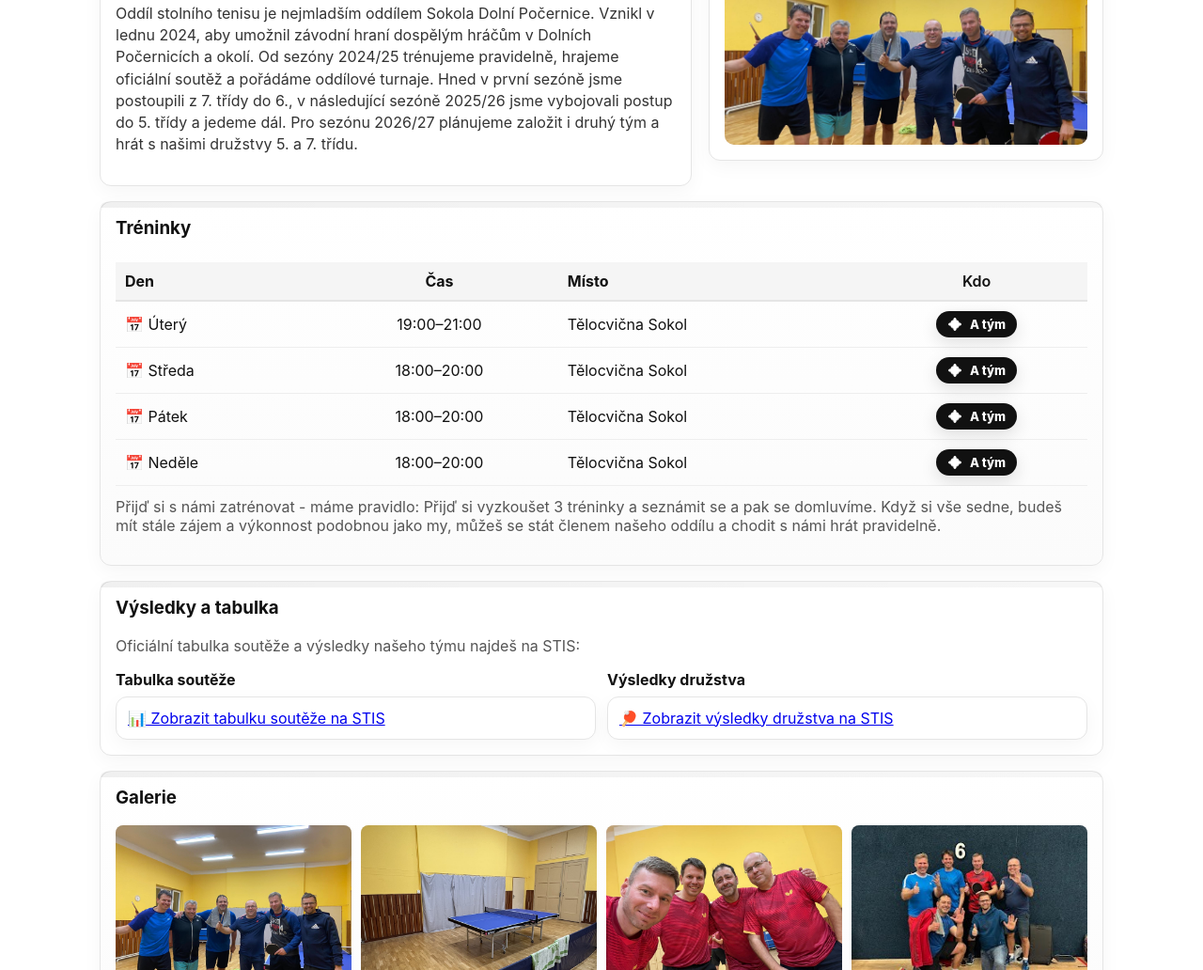
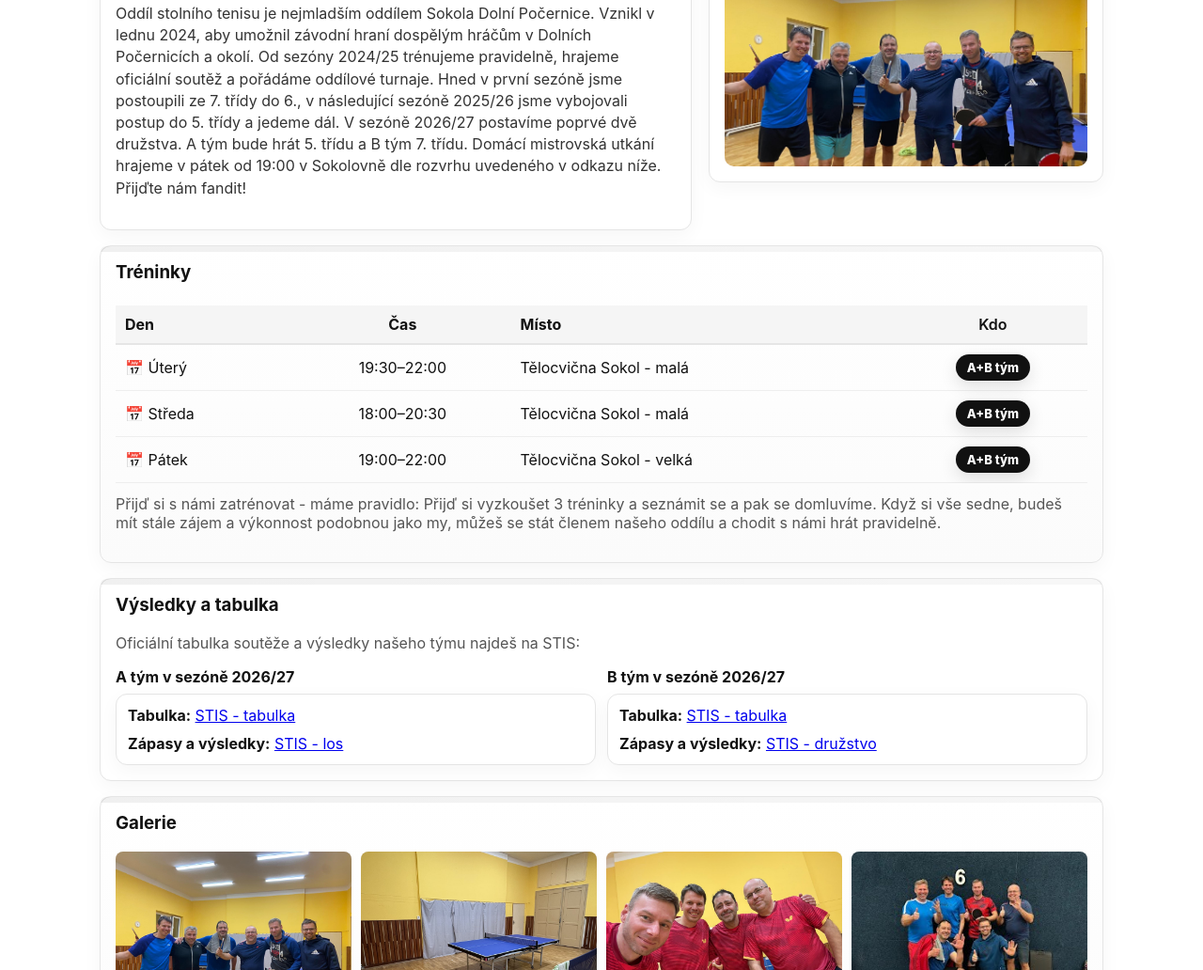
Before and after one commit to danecekj/Pinec, a plain HTML site: page index.html in a window 1280 px wide. Shown: the part 266-1298 px from the top of the page at 94% size. Drawn offline with Linux system fonts and the light colour scheme.

Commit message:
Add files via upload

```diff
--- a/index.html
+++ b/index.html
@@ -186,7 +186,7 @@
           <div class="card">
             <h1>O nás</h1>
             <p class="hero-lead">Klub pro dospělé hráče z Dolních Počernic — tréninky, liga a oddílové turnaje. Přidej se k nám, jestli chceš zlepšit svoji hru.</p>
-            <p class="hero-sub muted">Oddíl stolního tenisu je nejmladším oddílem Sokola Dolní Počernice. Vznikl v lednu 2024, aby umožnil závodní hraní dospělým hráčům v Dolních Počernicích a okolí. Od sezóny 2024/25 trénujeme pravidelně, hrajeme oficiální soutěž a pořádáme oddílové turnaje. Hned v první sezóně jsme postoupili z 7. třídy do 6., v následující sezóně 2025/26 jsme vybojovali postup do 5. třídy a jedeme dál. Pro sezónu 2026/27 plánujeme založit i druhý tým a hrát s našimi družstvy 5. a 7. třídu.</p>
+            <p class="hero-sub muted">Oddíl stolního tenisu je nejmladším oddílem Sokola Dolní Počernice. Vznikl v lednu 2024, aby umožnil závodní hraní dospělým hráčům v Dolních Počernicích a okolí. Od sezóny 2024/25 trénujeme pravidelně, hrajeme oficiální soutěž a pořádáme oddílové turnaje. Hned v první sezóně jsme postoupili ze 7. třídy do 6., v následující sezóně 2025/26 jsme vybojovali postup do 5. třídy a jedeme dál. V sezóně 2026/27 postavíme poprvé dvě družstva. A tým bude hrát 5. třídu a B tým 7. třídu. Domácí mistrovská utkání hrajeme v pátek od 19:00 v Sokolovně dle rozvrhu uvedeného v odkazu níže. Přijďte nám fandit!</p>
           </div>
 
 
@@ -217,38 +217,29 @@
             <tbody>
               <tr>
                 <td>📅 Úterý</td>
-                <td><span>19:00–21:00</span></td>
-                <td>Tělocvična Sokol</td>
-                <td><span class="team-badge" aria-label="A tým"><svg viewBox="0 0 24 24" fill="none" xmlns="http://www.w3.org/2000/svg" aria-hidden="true"><path d="M12 2a2 2 0 0 0-2 2v1.1a6 6 0 0 0-4.9 4.9H4a2 2 0 1 0 0 4h1.1a6 6 0 0 0 4.9 4.9V20a2 2 0 1 0 4 0v-1.1a6 6 0 0 0 4.9-4.9H20a2 2 0 1 0 0-4h-1.1A6 6 0 0 0 14 5.1V4a2 2 0 0 0-2-2z" stroke="currentColor" stroke-width="0.8" fill="currentColor"/></svg>A tým</span></td>
+                <td><span>19:30–22:00</span></td>
+                <td>Tělocvična Sokol - malá</td>
+                <td><span class="team-badge" aria-label="A+B tým">A+B tým</span></td>
               </tr>
               <tr>
                 <td>📅 Středa</td>
-                <td><span>18:00–20:00</span></td>
-                <td>Tělocvična Sokol</td>
-                <td><span class="team-badge" aria-label="A tým"><svg viewBox="0 0 24 24" fill="none" xmlns="http://www.w3.org/2000/svg" aria-hidden="true"><path d="M12 2a2 2 0 0 0-2 2v1.1a6 6 0 0 0-4.9 4.9H4a2 2 0 1 0 0 4h1.1a6 6 0 0 0 4.9 4.9V20a2 2 0 1 0 4 0v-1.1a6 6 0 0 0 4.9-4.9H20a2 2 0 1 0 0-4h-1.1A6 6 0 0 0 14 5.1V4a2 2 0 0 0-2-2z" stroke="currentColor" stroke-width="0.8" fill="currentColor"/></svg>A tým</span></td>
+                <td><span>18:00–20:30</span></td>
+                <td>Tělocvična Sokol - malá</td>
+                <td><span class="team-badge" aria-label="A+B tým">A+B tým</span></td>
               </tr>
               <tr>
                 <td>📅 Pátek</td>
-                <td><span>18:00–20:00</span></td>
-                <td>Tělocvična Sokol</td>
-                <td><span class="team-badge" aria-label="A tým"><svg viewBox="0 0 24 24" fill="none" xmlns="http://www.w3.org/2000/svg" aria-hidden="true"><path d="M12 2a2 2 0 0 0-2 2v1.1a6 6 0 0 0-4.9 4.9H4a2 2 0 1 0 0 4h1.1a6 6 0 0 0 4.9 4.9V20a2 2 0 1 0 4 0v-1.1a6 6 0 0 0 4.9-4.9H20a2 2 0 1 0 0-4h-1.1A6 6 0 0 0 14 5.1V4a2 2 0 0 0-2-2z" stroke="currentColor" stroke-width="0.8" fill="currentColor"/></svg>A tým</span></td>
-              </tr>
-              <tr>
-                <td>📅 Neděle</td>
-                <td><span>18:00–20:00</span></td>
-                <td>Tělocvična Sokol</td>
-                <td><span class="team-badge" aria-label="A tým"><svg viewBox="0 0 24 24" fill="none" xmlns="http://www.w3.org/2000/svg" aria-hidden="true"><path d="M12 2a2 2 0 0 0-2 2v1.1a6 6 0 0 0-4.9 4.9H4a2 2 0 1 0 0 4h1.1a6 6 0 0 0 4.9 4.9V20a2 2 0 1 0 4 0v-1.1a6 6 0 0 0 4.9-4.9H20a2 2 0 1 0 0-4h-1.1A6 6 0 0 0 14 5.1V4a2 2 0 0 0-2-2z" stroke="currentColor" stroke-width="0.8" fill="currentColor"/></svg>A tým</span></td>
+                <td><span>19:00–22:00</span></td>
+                <td>Tělocvična Sokol - velká</td>
+                <td><span class="team-badge" aria-label="A+B tým">A+B tým</span></td>
               </tr>
             </tbody>
           </table>
         </div>
 
-        <!-- explanatory text -->
         <p class="muted" style="margin-top:12px">
           Přijď si s námi zatrénovat - máme pravidlo: Přijď si vyzkoušet 3 tréninky a seznámit se a pak se domluvíme. Když si vše sedne, budeš mít stále zájem a výkonnost podobnou jako my, můžeš se stát členem našeho oddílu a chodit s námi hrát pravidelně.
         </p>
-
-
       </section>
 
       <!-- RESULTS -->
@@ -258,16 +249,30 @@
 
         <div style="margin-top:10px" class="grid2">
           <div>
-            <h4 style="margin:0 0 8px">Tabulka soutěže</h4>
+            <h4 style="margin:0 0 8px">A tým v sezóně 2026/27</h4>
             <div class="card" style="padding:12px">
-              <a href="https://stis.ping-pong.cz/tabulka/svaz-420101/rocnik-2025/soutez-6284" target="_blank" rel="noopener noreferrer">📊 Zobrazit tabulku soutěže na STIS</a>
+              <p style="margin:0 0 10px">
+                <strong>Tabulka:</strong>
+                <a href="https://stis.ping-pong.cz/tabulka/svaz-420101/rocnik-2026/soutez-6751/" target="_blank" rel="noopener noreferrer">STIS - tabulka</a>
+              </p>
+              <p style="margin:0">
+                <strong>Zápasy a výsledky:</strong>
+                <a href="https://stis.ping-pong.cz/los-vse/svaz-420101/rocnik-2026/soutez-6751/druzstvo-67613" target="_blank" rel="noopener noreferrer">STIS - los</a>
+              </p>
             </div>
           </div>
 
           <div>
-            <h4 style="margin:0 0 8px">Výsledky družstva</h4>
+            <h4 style="margin:0 0 8px">B tým v sezóně 2026/27</h4>
             <div class="card" style="padding:12px">
-              <a href="https://stis.ping-pong.cz/los-vse/svaz-420101/rocnik-2025/soutez-6284/druzstvo-63263" target="_blank" rel="noopener noreferrer">🏓 Zobrazit výsledky družstva na STIS</a>
+              <p style="margin:0 0 10px">
+                <strong>Tabulka:</strong>
+                <a href="https://stis.ping-pong.cz/tabulka/svaz-420101/rocnik-2026/soutez-6755/" target="_blank" rel="noopener noreferrer">STIS - tabulka</a>
+              </p>
+              <p style="margin:0">
+                <strong>Zápasy a výsledky:</strong>
+                <a href="https://stis.ping-pong.cz/druzstvo-67614/svaz-420101/rocnik-2026/soutez-6755" target="_blank" rel="noopener noreferrer">STIS - družstvo</a>
+              </p>
             </div>
           </div>
         </div>
```
